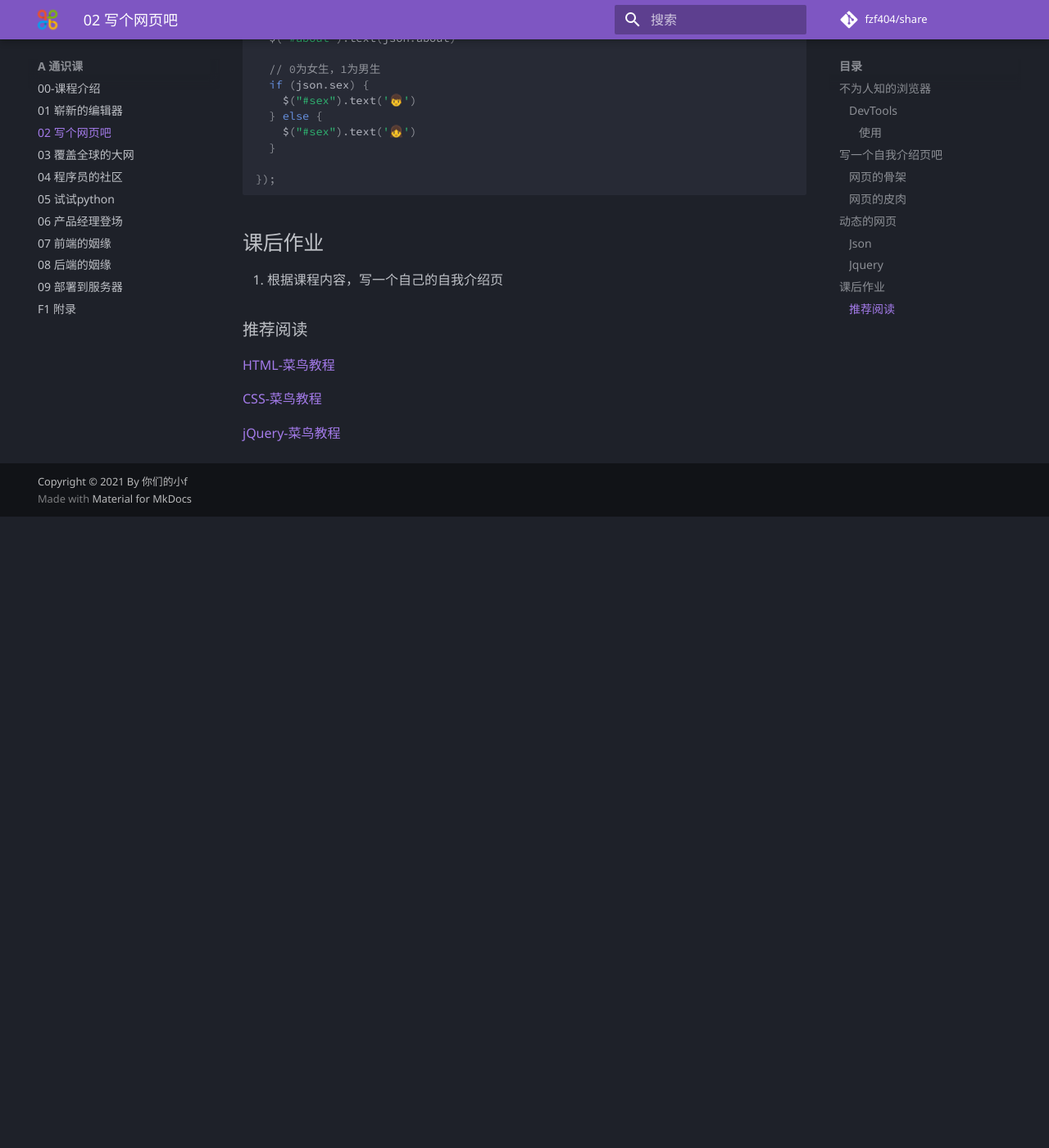
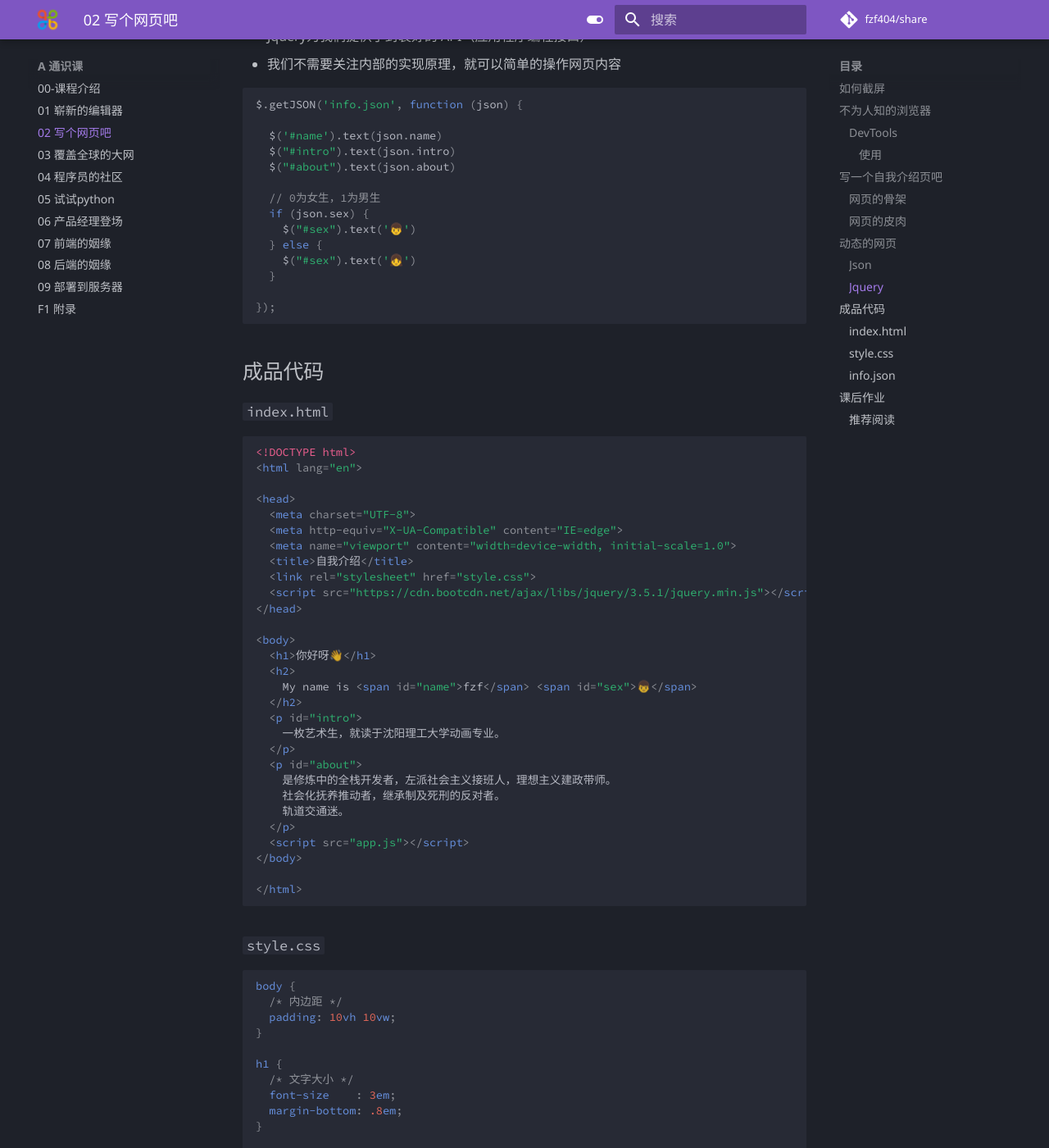
Before and after one commit to fzf404/share, an MkDocs documentation site: the page built from docs/A-通识课/02-写个网页吧.md, in a window 1280 px wide and 1400 px high, scrolled down 2883 px. Shown: the whole window at 82% size. Built offline with MkDocs 1.6.1 and Material for MkDocs 9.7.7, drawn with Linux system fonts in a browser that asks for light colours; comment, search, counter and statistics services are not loaded; before the commit the page ends 3513 px from its top, so only the background shows below that; some of the changed text lies outside the part shown.

Commit message:
🎁 增加教案内容

````diff
--- a/docs/A-通识课/02-写个网页吧.md
+++ b/docs/A-通识课/02-写个网页吧.md
@@ -1,6 +1,12 @@
 > html
 >
 > css
+
+### 如何截屏
+
+> `Win + Shift + S`：截屏
+>
+> `Win + V`：剪贴板历史记录
 
 ## 不为人知的浏览器
 
@@ -40,28 +46,32 @@
 
 ```html
 <body>
-	<h1>你好呀👋</h1>
-	<h2>
-		My name is <span id="name">fzf</span> <span id="sex">👦</span>
-	</h2>
-	<p id="intro">
-		一枚艺术生，就读于沈阳理工大学动画专业。
-	</p>
-	<p id="about">
-		是修炼中的全栈开发者，左派社会主义接班人，理想主义建政带师。
-		社会化抚养推动者，继承制及死刑的反对者。
-		轨道交通迷。
-	</p>
-	<script src="js/app.js"></script>
-</body
+  <h1>你好呀👋</h1>
+  <h2>
+    My name is 孟祥瑞 👦
+  </h2>
+  <p>
+    一枚艺术生，就读于沈阳理工大学动画专业。
+  </p>
+  <p>
+    是修炼中的全栈开发者，左派社会主义接班人，理想主义建政带师。
+    社会化抚养推动者，继承制及死刑的反对者。
+    轨道交通迷。
+  </p>
+</body>
 ```
 
 ### 网页的皮肉
 
 > 来写样式表吧
+>
+> 样式表有很多关键字，熟练掌握需要长时间的训练
 
-- 为HTML指定样式
-- 样式表有很多关键字，熟练掌握需要长时间的训练
+```
+
+```
+
+
 
 ```css
 body {
@@ -132,9 +142,108 @@ $.getJSON('info.json', function (json) {
 });
 ```
 
+## 成品代码
+
+### `index.html`
+
+```html
+<!DOCTYPE html>
+<html lang="en">
+
+<head>
+  <meta charset="UTF-8">
+  <meta http-equiv="X-UA-Compatible" content="IE=edge">
+  <meta name="viewport" content="width=device-width, initial-scale=1.0">
+  <title>自我介绍</title>
+  <link rel="stylesheet" href="style.css">
+  <script src="https://cdn.bootcdn.net/ajax/libs/jquery/3.5.1/jquery.min.js"></script>
+</head>
+
+<body>
+  <h1>你好呀👋</h1>
+  <h2>
+    My name is <span id="name">fzf</span> <span id="sex">👦</span>
+  </h2>
+  <p id="intro">
+    一枚艺术生，就读于沈阳理工大学动画专业。
+  </p>
+  <p id="about">
+    是修炼中的全栈开发者，左派社会主义接班人，理想主义建政带师。
+    社会化抚养推动者，继承制及死刑的反对者。
+    轨道交通迷。
+  </p>
+  <script src="app.js"></script>
+</body>
+
+</html>
+```
+
+### `style.css`
+
+```css
+body {
+  /* 内边距 */
+  padding: 10vh 10vw;
+}
+
+h1 {
+  /* 文字大小 */
+  font-size    : 3em;
+  margin-bottom: .8em;
+}
+
+h2 {
+  font-size    : 2em;
+  margin-bottom: 1.4em;
+}
+
+p {
+  font-size  : 1.4em;
+  /* 字体粗细 */
+  font-weight: 300;
+  /* 行高 */
+  line-height: 1.6em;
+  /* 最大宽度 */
+  max-width  : 600px;
+}
+```
+
+### `info.json`
+
+```json
+{
+  "name": "张三",
+  "sex": 1,
+  "intro": "大一学生，就读于沈阳理工大学物联网专业。",
+  "about": "身体健康，大脑健全，心态良好，反诈骗能力高。啥都不会，进去想学东西的，emmmm没了。"
+}
+```
+
+3. `app.js`
+
+```js
+$.getJSON('info.json', function (json) {
+
+  $('#name').text(json.name)
+  $("#intro").text(json.intro)
+  $("#about").text(json.about)
+
+  // 0为男生，1女生
+  if (json.sex) {
+    $("#sex").text('👦')
+  } else {
+    $("#sex").text('👧')
+  }
+
+})
+```
+
+
+
 ## 课后作业
 
 1. 根据课程内容，写一个自己的自我介绍页
+2. 使用markdown语法写一篇笔记，命名为`README.md`
 
 ### 推荐阅读
 
--- a/mkdocs.yml
+++ b/mkdocs.yml
@@ -16,9 +16,18 @@ theme:
   logo: "assets/logo.png"
   favicon: assets/logo.png
   palette:
-    primary: deep purple
-    accent: orange
-    scheme: slate
+    - scheme: slate
+      primary: deep purple
+      accent: orange
+      toggle:
+        icon: material/toggle-switch
+        name: Switch to light mode
+    - scheme: default
+      primary: deep purple
+      accent: orange
+      toggle:
+        icon: material/toggle-switch-off-outline
+        name: Switch to dark mode
   language: "zh"
   features:
     - navigation.tabs
````
Also changed, not shown: other parts of docs/A-通识课/02-写个网页吧.md (+5 -5 lines), docs/A-通识课/F1-附录.md (+24 -11 lines).
